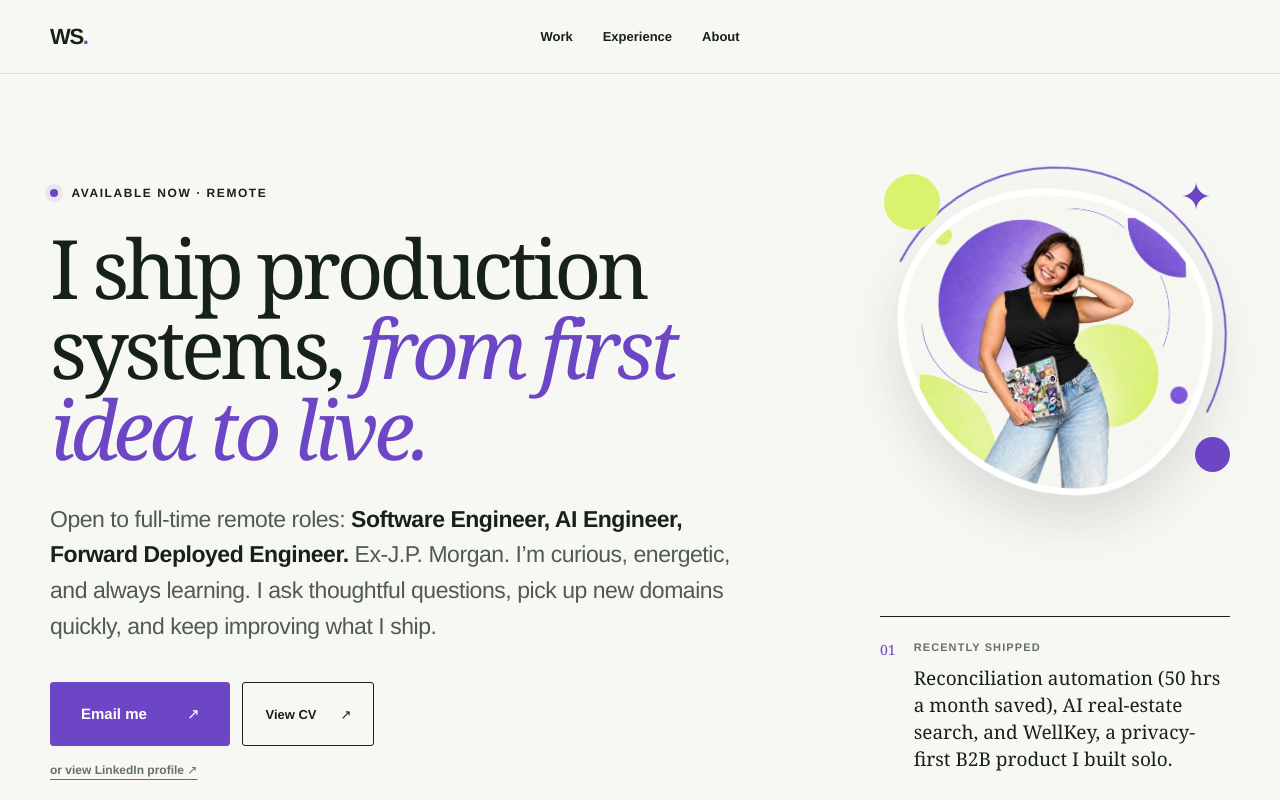
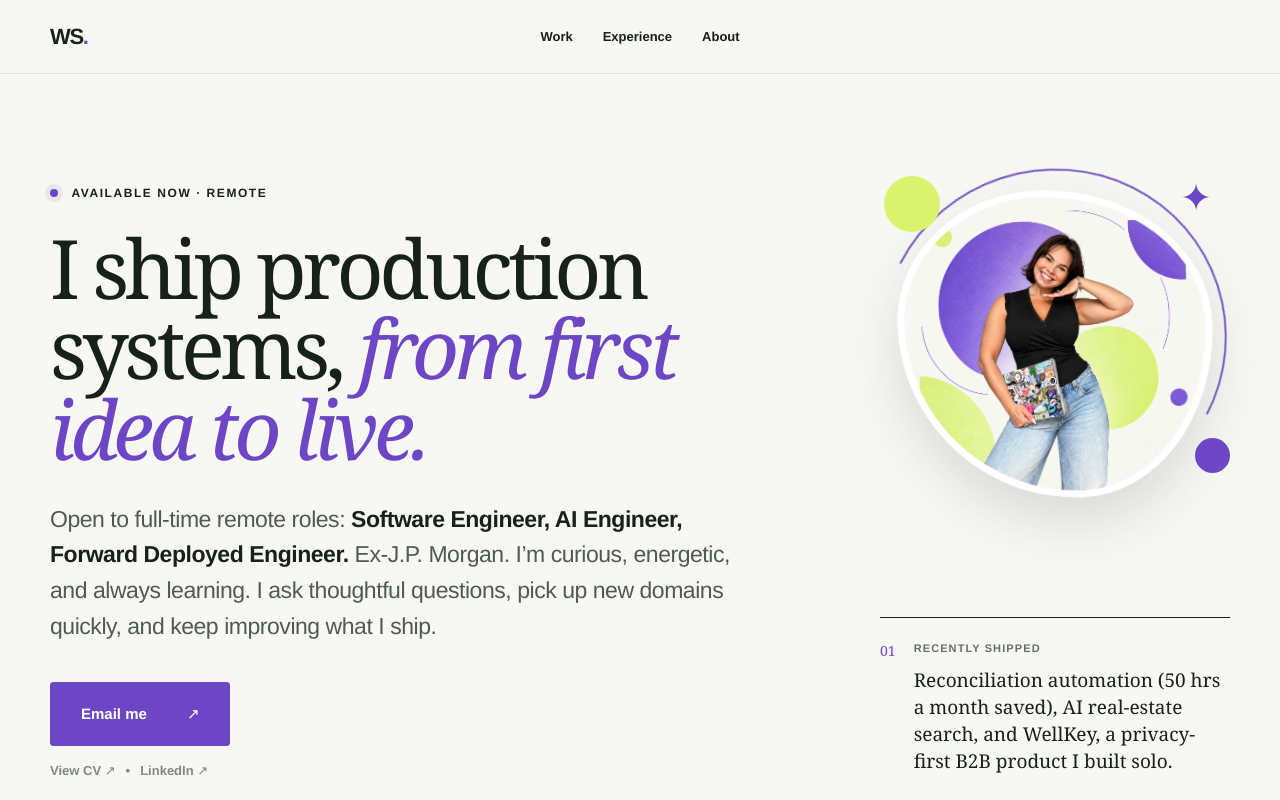
Before and after one commit to wszitenhelm/my-website, a React (Vite) app in the folder my-portfolio/: page / in a window 1280 px wide. Shown: the top 800 px of the page. Built offline with nearby package versions, Linux system fonts and the light colour scheme; the HTML template or start-up script is replaced by a standard one.

Commit message:
Simplify hero to one primary CTA

```diff
--- a/my-portfolio/src/Home.jsx
+++ b/my-portfolio/src/Home.jsx
@@ -177,11 +177,12 @@ export default function Home() {
               Open to full-time remote roles: <strong>Software Engineer, AI Engineer, Forward Deployed Engineer.</strong> Ex-J.P. Morgan. I’m curious, energetic, and always learning. I ask thoughtful questions, pick up new domains quickly, and keep improving what I ship.
             </p>
             <div className="hero-actions">
-              <div className="hero-button-row">
-                <a className="button button-primary hero-primary-cta" href={EMAIL_HREF}>Email me <span>↗</span></a>
-                <a className="button button-secondary" href="/CV.pdf" target="_blank" rel="noreferrer">View CV <span>↗</span></a>
+              <a className="button button-primary hero-primary-cta" href={EMAIL_HREF}>Email me <span>↗</span></a>
+              <div className="hero-supporting-links">
+                <a href="/CV.pdf" target="_blank" rel="noreferrer">View CV <span>↗</span></a>
+                <span aria-hidden="true">•</span>
+                <a href={LINKEDIN_URL} target="_blank" rel="noreferrer">LinkedIn <span>↗</span></a>
               </div>
-              <a className="hero-linkedin" href={LINKEDIN_URL} target="_blank" rel="noreferrer">or view LinkedIn profile <span>↗</span></a>
             </div>
           </div>
 
--- a/my-portfolio/src/index.css
+++ b/my-portfolio/src/index.css
@@ -65,7 +65,6 @@ em { color: #6d46c5; font-weight: 400; }
 .hero-intro { max-width: 700px; margin: 34px 0 0; color: #4e5b53; font-size: clamp(18px, 2vw, 23px); line-height: 1.55; letter-spacing: -.02em; }
 .hero-intro strong { color: var(--ink); font-weight: 750; }
 .hero-actions { display: grid; justify-items: start; gap: 15px; margin-top: 38px; }
-.hero-button-row { display: flex; flex-wrap: wrap; gap: 12px; }
 .button { display: inline-flex; align-items: center; justify-content: center; gap: 24px; min-height: 52px; padding: 0 22px; border: 1px solid var(--ink); border-radius: 3px; font-size: 13px; font-weight: 750; transition: transform .2s ease, background .2s ease, color .2s ease; }
 .button:hover { transform: translateY(-2px); }
 .button-primary { background: var(--ink); color: white; }
@@ -73,8 +72,9 @@ em { color: #6d46c5; font-weight: 400; }
 .button-secondary:hover { background: white; }
 .hero-primary-cta { min-height: 64px; gap: 40px; padding-inline: 30px; border-color: #6d46c5; background: #6d46c5; font-size: 15px; }
 .hero-primary-cta:hover { border-color: #5834ad; background: #5834ad; }
-.hero-linkedin { color: var(--muted); font-size: 12px; font-weight: 700; text-decoration: underline; text-underline-offset: 5px; transition: color .2s ease; }
-.hero-linkedin:hover { color: #6d46c5; }
+.hero-supporting-links { display: flex; align-items: center; gap: 10px; color: rgba(101, 112, 105, .82); font-size: 13px; font-weight: 650; }
+.hero-supporting-links a { transition: color .2s ease; }
+.hero-supporting-links a:hover { color: #6d46c5; }
 .hero-side { display: grid; gap: 30px; align-self: end; }
 .hero-sticker {
   position: relative;
@@ -290,8 +290,8 @@ em { color: #6d46c5; font-weight: 400; }
   .hero h1 { font-size: clamp(42px, 11.8vw, 58px); }
   .hero-intro { margin-top: 26px; font-size: 17px; }
   .hero-actions { justify-items: stretch; }
-  .hero-button-row { flex-direction: column; }
   .button { justify-content: space-between; }
+  .hero-supporting-links { justify-content: flex-start; }
   .highlights-grid { width: 100%; grid-template-columns: 1fr; }
   .highlight { min-height: 130px; padding: 22px 16px; }
   .highlight { border-left: 1px solid var(--line); border-bottom: 1px solid var(--line); }
```
